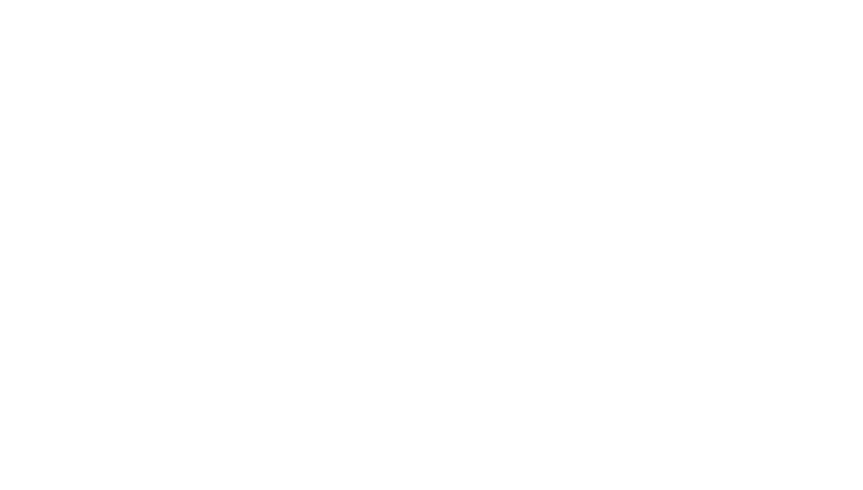
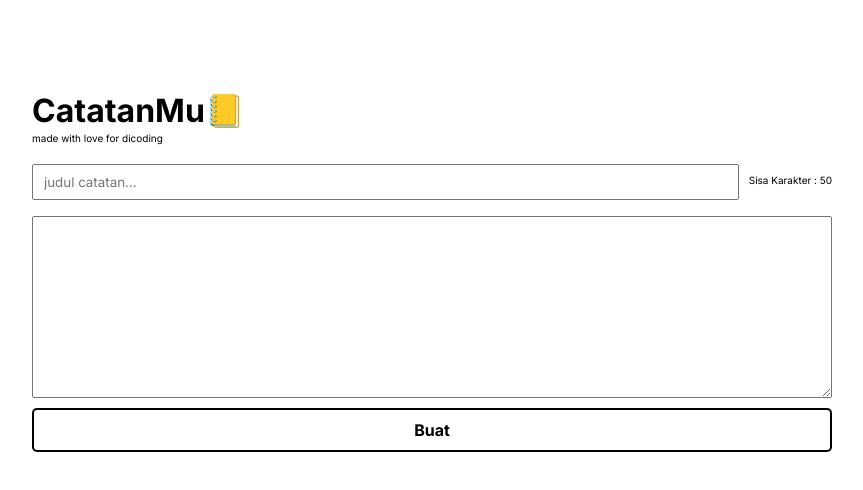
Before and after one commit to claireglowup/dicodingreact, a React (Vite) app: page / in a window 1280 px wide. Shown: the top 490 px of the page, without its empty margins (208-1071 px from the left). Built offline with nearby package versions, Linux system fonts and the light colour scheme.

Commit message:
fix form

```diff
--- a/src/App.jsx
+++ b/src/App.jsx
@@ -1,5 +1,13 @@
 /** @format */
 
-function App() {}
+import FormComponent from "./components/FormComponent";
+
+function App() {
+  return (
+    <>
+      <FormComponent />
+    </>
+  );
+}
 
 export default App;
--- /dev/null
+++ b/src/components/FormComponent.jsx
@@ -0,0 +1,44 @@
+/** @format */
+
+import React from "react";
+import "../styles/form.css";
+
+class FormComponent extends React.Component {
+  constructor(props) {
+    super(props);
+
+    this.state = {
+      charLeft: 50,
+      judul: "",
+    };
+  }
+
+  onInputJudul = (event) => {
+    this.setState(() => {
+      return {
+        judul: event.target.value,
+      };
+    });
+  };
+
+  render() {
+    return (
+      <div className="container-form">
+        <h1>CatatanMu📒</h1>
+        <p>made with love for dicoding</p>
+        <form>
+          <div className="judul-catatan">
+            <input className={this.state.judul.length === this.state.charLeft ? "beRed" : ""} type="text" placeholder="judul catatan..." id="judul" onChange={this.onInputJudul} value={this.state.judul} maxLength={this.state.charLeft} />
+            <p>Sisa Karakter : {this.state.charLeft - this.state.judul.length}</p>
+          </div>
+          <textarea rows={10} />
+          <button type="submit">
+            <span>Buat</span>
+          </button>
+        </form>
+      </div>
+    );
+  }
+}
+
+export default FormComponent;
--- /dev/null
+++ b/src/styles/form.css
@@ -0,0 +1,88 @@
+/** @format */
+
+.container-form {
+  width: 800px;
+  margin: auto;
+  border-radius: 10px;
+  padding: 20px;
+  margin-top: 50px;
+}
+
+.container-form p {
+  margin-top: -20px;
+  font-size: 10px;
+  margin-bottom: 20px;
+}
+
+form {
+  display: flex;
+  flex-direction: column;
+  gap: 10px;
+}
+
+form .judul-catatan {
+  display: flex;
+  justify-content: space-between;
+  gap: 10px;
+}
+
+form .judul-catatan #judul {
+  flex: 1;
+  height: 30px;
+  padding-left: 10px;
+  transition: border-color 0.3s;
+}
+
+form .judul-catatan .beRed:focus {
+  color: red;
+  border-color: red;
+  outline: none;
+}
+
+form .judul-catatan p {
+  margin-top: 10px;
+}
+
+form textarea {
+  padding: 10px;
+}
+
+form button {
+  position: relative;
+  overflow: hidden;
+  background-color: transparent;
+  color: black;
+  border: 2px solid black;
+  padding: 10px 20px;
+  font-size: 16px;
+  cursor: pointer;
+  transition: color 0.5s;
+  border-radius: 5px;
+  font-weight: 700;
+}
+
+form button::before {
+  content: "";
+  position: absolute;
+  top: 0;
+  left: -100%; /* Mulai dari luar kiri */
+  width: 100%;
+  height: 100%;
+  background-color: black;
+  transition: all 0.5s ease;
+  z-index: 0;
+}
+
+form button:hover::before {
+  left: 0;
+  color: white;
+}
+
+form button:hover {
+  color: white;
+}
+
+form button span {
+  position: relative;
+  z-index: 1;
+}
--- a/src/styles/main.css
+++ b/src/styles/main.css
@@ -3,10 +3,3 @@
 * {
   font-family: "Inter", sans-serif;
 }
-
-.list-item {
-  border: 1px solid black;
-  display: flex;
-  justify-content: center;
-  gap: 10px;
-}
```
